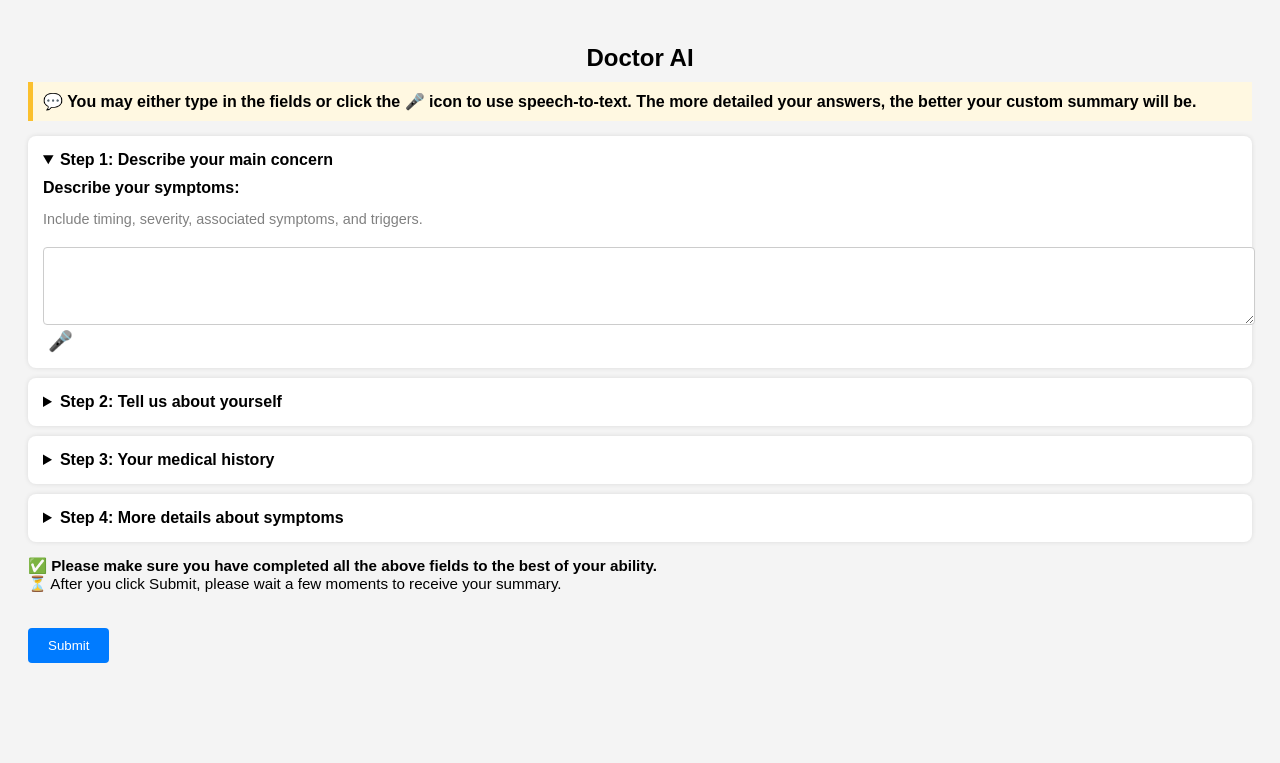
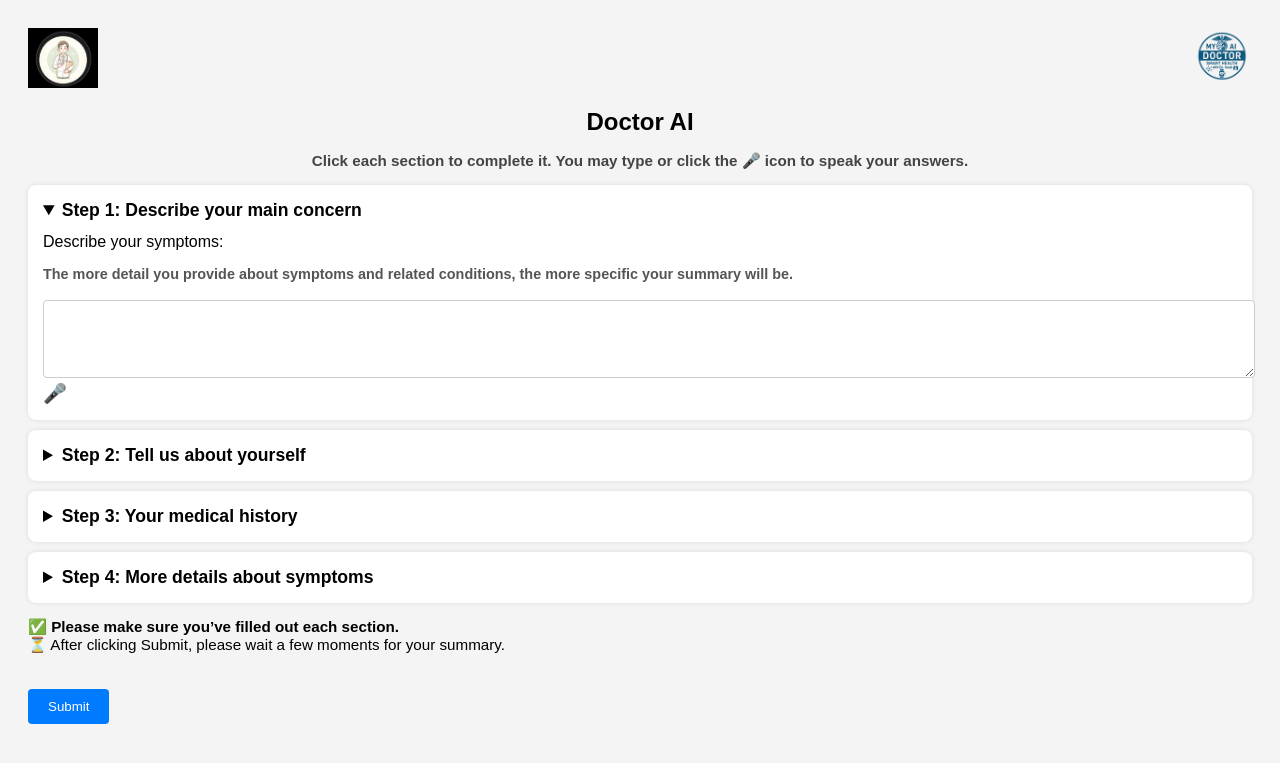
Before and after one commit to Asaabmd/doctor-ai, a Flask app: page / in a window 1280 px wide. Shown: the top 763 px of the page. Run offline with Flask 3, Linux system fonts and the light colour scheme.

Commit message:
Added mic back, logos, and clear voice/type input instructions

```diff
--- a/templates/index.html
+++ b/templates/index.html
@@ -7,16 +7,31 @@
   <style>
     body {
       font-family: Arial, sans-serif;
+      padding: 20px;
       background-color: #f4f4f4;
-      padding: 20px;
+    }
+    .header {
+      display: flex;
+      justify-content: space-between;
+      align-items: center;
+      margin-bottom: 20px;
+    }
+    .header img {
+      height: 60px;
     }
     h1 {
       text-align: center;
       font-size: 24px;
-      margin-bottom: 10px;
+      margin-top: 5px;
+    }
+    p.instructions {
+      text-align: center;
+      font-size: 0.95em;
+      color: #444;
+      font-weight: bold;
     }
     details {
-      background-color: white;
+      background: #fff;
       border-radius: 8px;
       padding: 15px;
       margin-bottom: 10px;
@@ -25,25 +40,24 @@
     summary {
       font-weight: bold;
       cursor: pointer;
+      font-size: 1.1em;
     }
     label {
+      margin-top: 12px;
       display: block;
-      margin-top: 10px;
-      font-weight: bold;
     }
-    input[type="text"],
-    input[type="number"],
-    textarea {
+    input[type="text"], input[type="number"], textarea {
       width: 100%;
       padding: 8px;
-      margin-top: 5px;
+      margin-top: 4px;
+      border: 1px solid #ccc;
       border-radius: 4px;
-      border: 1px solid #ccc;
     }
     .mic-button {
-      font-size: 20px;
+      margin-top: 5px;
+      margin-bottom: 10px;
+      font-size: 1.2em;
       cursor: pointer;
-      margin-left: 5px;
     }
     button {
       margin-top: 20px;
@@ -57,50 +71,30 @@
     button:hover {
       background-color: #0056b3;
     }
-    .modal {
-      display: none;
-      position: fixed;
-      top: 0; left: 0;
-      width: 100%; height: 100%;
-      background-color: rgba(0, 0, 0, 0.6);
-      justify-content: center;
-      align-items: center;
-    }
-    .modal-content {
-      background: white;
+    .response {
+      margin-top: 30px;
+      background-color: #e9f5ff;
       padding: 20px;
-      border-radius: 10px;
-      max-width: 600px;
-      max-height: 80%;
-      overflow-y: auto;
-    }
-    .close {
-      float: right;
-      font-size: 1.5rem;
-      cursor: pointer;
-    }
-    .guidance {
-      background: #fff8e1;
-      padding: 10px;
-      margin-bottom: 15px;
-      border-left: 5px solid #fbc02d;
-      font-size: 1em;
-      font-weight: bold;
+      border-left: 5px solid #007bff;
+      white-space: pre-line;
+      border-radius: 5px;
     }
   </style>
 </head>
 <body>
+  <div class="header">
+    <img src="{{ url_for('static', filename='doctor.jpeg') }}" alt="Doctor">
+    <img src="{{ url_for('static', filename='logo.png') }}" alt="Logo">
+  </div>
+
   <h1>Doctor AI</h1>
-
-  <div class="guidance">
-    💬 You may either type in the fields or click the 🎤 icon to use speech-to-text. The more detailed your answers, the better your custom summary will be.
-  </div>
+  <p class="instructions">Click each section to complete it. You may type or click the 🎤 icon to speak your answers.</p>
 
   <form method="POST">
     <details open>
       <summary>Step 1: Describe your main concern</summary>
       <label for="symptoms">Describe your symptoms:</label>
-      <p style="font-size: 0.9em; color: gray;">Include timing, severity, associated symptoms, and triggers.</p>
+      <p style="font-size: 0.9em; color: #555;"><strong>The more detail you provide about symptoms and related conditions, the more specific your summary will be.</strong></p>
       <textarea name="symptoms" id="symptoms" rows="4" required></textarea>
       <span class="mic-button" onclick="startRecognition('symptoms')">🎤</span>
     </details>
@@ -108,74 +102,71 @@
     <details>
       <summary>Step 2: Tell us about yourself</summary>
       <label for="age_range">Age Range:</label>
-      <input type="text" name="age_range" id="age_range" placeholder="e.g., 30–40">
+      <input type="text" name="age_range" id="age_range" placeholder="e.g., 30-40"/>
       <span class="mic-button" onclick="startRecognition('age_range')">🎤</span>
 
       <label for="sex">Sex:</label>
-      <input type="text" name="sex" id="sex" placeholder="e.g., Male/Female">
+      <input type="text" name="sex" id="sex" placeholder="e.g., Male/Female/Other"/>
       <span class="mic-button" onclick="startRecognition('sex')">🎤</span>
     </details>
 
     <details>
       <summary>Step 3: Your medical history</summary>
-      <label for="existing_conditions">Existing Conditions (what are your current medical problems?):</label>
-      <input type="text" name="existing_conditions" id="existing_conditions">
+      <label for="existing_conditions">Existing Conditions (What are your current medical problems?):</label>
+      <input type="text" name="existing_conditions" id="existing_conditions"/>
       <span class="mic-button" onclick="startRecognition('existing_conditions')">🎤</span>
 
       <label for="allergies">Allergies:</label>
-      <input type="text" name="allergies" id="allergies">
+      <input type="text" name="allergies" id="allergies"/>
       <span class="mic-button" onclick="startRecognition('allergies')">🎤</span>
 
       <label for="medications">Medications (currently taking):</label>
-      <input type="text" name="medications" id="medications">
+      <input type="text" name="medications" id="medications"/>
       <span class="mic-button" onclick="startRecognition('medications')">🎤</span>
     </details>
 
     <details>
       <summary>Step 4: More details about symptoms</summary>
       <label for="onset">Onset (When did symptoms start?):</label>
-      <input type="text" name="onset" id="onset">
+      <input type="text" name="onset" id="onset"/>
       <span class="mic-button" onclick="startRecognition('onset')">🎤</span>
 
       <label for="better">What makes it better?</label>
-      <input type="text" name="better" id="better">
+      <input type="text" name="better" id="better"/>
       <span class="mic-button" onclick="startRecognition('better')">🎤</span>
 
       <label for="worse">What makes it worse?</label>
-      <input type="text" name="worse" id="worse">
+      <input type="text" name="worse" id="worse"/>
       <span class="mic-button" onclick="startRecognition('worse')">🎤</span>
 
-      <label for="severity">Severity (1–10):</label>
-      <input type="number" name="severity" id="severity" min="1" max="10">
+      <label for="severity">Severity (1–10 where 10 is most severe):</label>
+      <input type="number" name="severity" id="severity" min="1" max="10"/>
       <span class="mic-button" onclick="startRecognition('severity')">🎤</span>
 
       <label for="treatments">Treatments tried (e.g., Tylenol, rest):</label>
-      <input type="text" name="treatments" id="treatments">
+      <input type="text" name="treatments" id="treatments"/>
       <span class="mic-button" onclick="startRecognition('treatments')">🎤</span>
     </details>
 
-    <p style="margin-top:15px; font-size: 0.95em;">
-      ✅ <strong>Please make sure you have completed all the above fields to the best of your ability.</strong><br>
-      ⏳ After you click Submit, please wait a few moments to receive your summary.
+    <p style="font-size: 0.95em;">
+      ✅ <strong>Please make sure you’ve filled out each section.</strong><br>
+      ⏳ After clicking Submit, please wait a few moments for your summary.
     </p>
 
     <button type="submit">Submit</button>
   </form>
 
   {% if response %}
-  <div class="modal" style="display:flex;">
-    <div class="modal-content">
-      <span class="close" onclick="this.parentElement.parentElement.style.display='none';">&times;</span>
-      <h3>Doctor AI Summary:</h3>
-      <p>{{ response|safe }}</p>
+  <div class="response">
+    <h3>Doctor AI Summary:</h3>
+    <p>{{ response|safe }}</p>
 
-      <form method="POST" action="/followup" style="margin-top: 20px;">
-        <label for="followup">Have a follow-up question?</label>
-        <textarea name="followup" id="followup" rows="3" placeholder="Ask for clarification or more info..."></textarea>
-        <span class="mic-button" onclick="startRecognition('followup')">🎤</span>
-        <button type="submit">Submit Follow-up Question</button>
-      </form>
-    </div>
+    <form method="POST" action="/followup">
+      <label for="followup"><strong>Have a follow-up question?</strong></label>
+      <textarea name="followup" id="followup" rows="3" placeholder="Ask your follow-up question here..."></textarea>
+      <span class="mic-button" onclick="startRecognition('followup')">🎤</span>
+      <button type="submit">Submit Follow-up Question</button>
+    </form>
   </div>
   {% endif %}
 
@@ -185,11 +176,9 @@
       const recognition = new (window.SpeechRecognition || window.webkitSpeechRecognition)();
       recognition.lang = 'en-US';
       recognition.start();
-
       recognition.onresult = function(event) {
         field.value += (field.value ? ' ' : '') + event.results[0][0].transcript;
       };
-
       recognition.onerror = function(event) {
         alert("Speech recognition error: " + event.error);
       };
```
